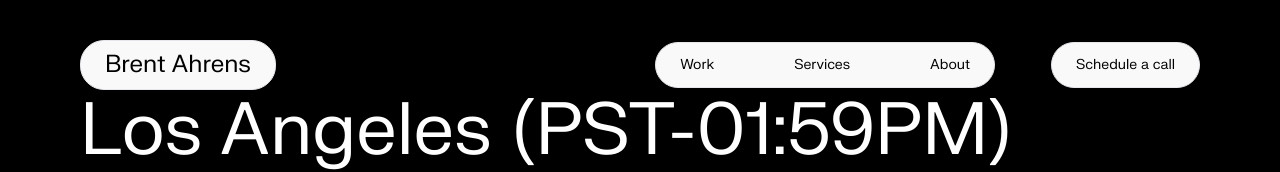
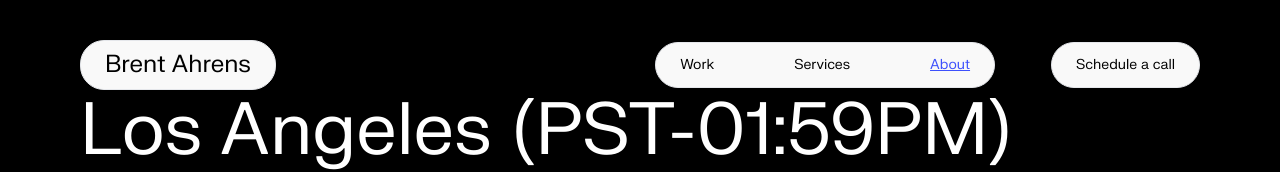
Before and after one commit to brentahrens1/brent-ahrens-portfolio-2024, a React (Create React App) app: page /about in a window 1280 px wide. Shown: the top 172 px of the page. Built offline with nearby package versions, Linux system fonts and the light colour scheme.

Commit message:
add NavLink

```diff
--- a/src/App.css
+++ b/src/App.css
@@ -1,22 +1,4 @@
-/* .plus-hover, .plus-bar {
-  transition: all 400ms ease-in-out;
+.active {
+  color: #3D50FC;
+  text-decoration: underline;
 }
-
-.accordion-expand {
-  max-height: 0;
-  overflow: hidden;
-  transition: max-height 3s ease-in-out;
-}
-
-.accordion:hover .plus-bar:nth-child(1) {
-  transform: rotate(-45deg);
-}
-
-.accordion:hover .plus-hover {
-  background-color: #3D50FC;
-}
-
-.accordion:hover .accordion-expand {
-  transition: max-height 3s ease-in-out;
-  max-height: 100%;
-} */
--- a/src/components/partials/navigation/navbar.tsx
+++ b/src/components/partials/navigation/navbar.tsx
@@ -1,6 +1,7 @@
 import hamburger from '../../../assets/hamburger-icon.svg';
 import close from '../../../assets/close-icon.svg';
 import { useEffect, useState } from 'react';
+import { NavLink, Link } from "react-router-dom";
 
 const Navbar = () => {
   const [isScrolled, setIsScrolled] = useState<boolean>(false);
@@ -53,25 +54,27 @@ const Navbar = () => {
           className={`py-2 px-6 border drop-shadow-button rounded-3xl bg-offwhite cursor-pointer transition-all ease-in-out hover:text-nightblue hover:underline
           ${isNavOpen ? ' ml-8' : ''}`}
         >
-          <p className="text-2xl">Brent Ahrens</p>
+          <Link to="/" className="text-2xl">Brent Ahrens</Link>
         </div>
         <div className="flex items-center gap-14">
           <div className="flex items-center border rounded-3xl drop-shadow-button bg-offwhite cursor-pointer transition-all">
-            <div className='transition-all duration-200 ease-in-out hover:text-nightblue hover:underline pl-6 py-3 pr-10'>
+            <NavLink to="/work" className='transition-all duration-200 ease-in-out hover:text-nightblue hover:underline pl-6 py-3 pr-10'>
               <p className="text-sm">Work</p>
-            </div>
-            <div className='transition-all duration-200 ease-in-out hover:text-nightblue hover:underline py-3 px-10'>
+            </NavLink>
+            <NavLink
+              to="/services" className='transition-all duration-200 ease-in-out hover:text-nightblue hover:underline py-3 px-10'>
               <p className="text-sm">Services</p>
-            </div>
-            <div className='transition-all duration-200 ease-in-out hover:text-nightblue hover:underline pl-10 pr-6 py-3'>
+            </NavLink>
+            <NavLink to="/about" className='transition-all duration-200 ease-in-out hover:text-nightblue hover:underline pl-10 pr-6 py-3'>
               <p className="text-sm">About</p>
-            </div>
+            </NavLink>
           </div>
-          <div
+          <NavLink
+            to="/contact"
             className="px-6 py-3 border drop-shadow-button rounded-3xl bg-offwhite cursor-pointer
               transition-all duration-200 ease-in-out hover:text-nightblue hover:underline">
             <p className="text-sm">Schedule a call</p>
-          </div>
+          </NavLink>
         </div>
       </div>
     </nav>
```
